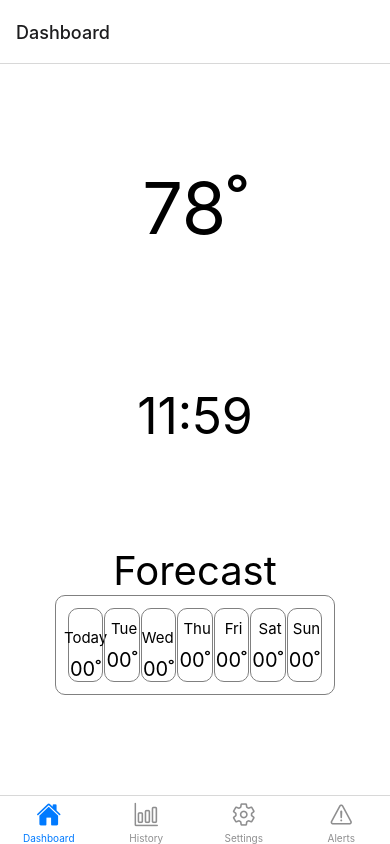
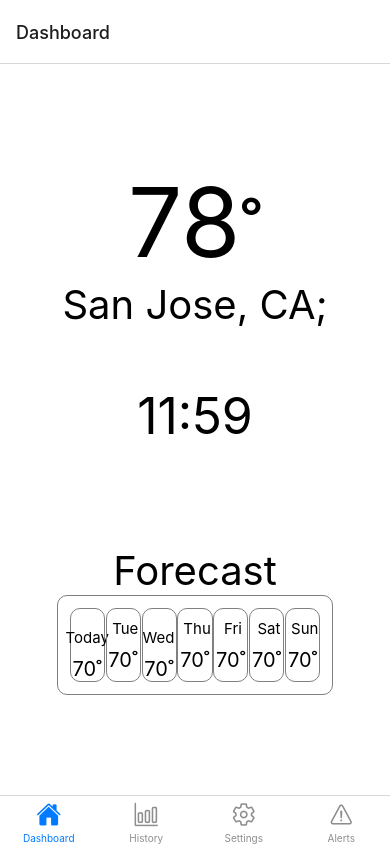
Before and after one commit to jellyymango/AQTM, a React Native app: screen / in a window 390 px wide. Built offline with nearby package versions, Linux system fonts and the light colour scheme.

Commit message:
added location placeholder on dashboard

```diff
--- a/navigation/pages/dashboard.js
+++ b/navigation/pages/dashboard.js
@@ -3,16 +3,15 @@ import { View, Text, StyleSheet, useState } from 'react-native';
 
 export default function Dashboard({ navigation }) {
     const weatherData = "78";
+    const location = "San Jose, CA";
     const timeData = "11:59";
     const forecastTitle = "Forecast";
-    const weatherDataArray = new Array(7).fill("00");
+    const weatherDataArray = new Array(7).fill("70");
 
     return (
 
         <View style={styles.weatherContainer}>
-
           <View style={styles.headerContainer}>
-
             <Text style={styles.tempText}>
 
               {weatherData}
@@ -20,23 +19,32 @@ export default function Dashboard({ navigation }) {
             </Text>
 
             <Text style={styles.degreeSymbol}>
+
               ˚
+
             </Text>
-
           </View>
 
+          <View style={styles.locationContainer}>
+            <Text style={styles.locationText}>
+
+
+              {location};
+
+            </Text>
+          </View>
+
+
+
           <View style={styles.timeContainer} >
-
             <Text style={styles.timeText}>
 
               {timeData}
 
             </Text>
-
           </View>
 
           <View style={styles.forecastTitleContainer}>
-
                 <Text style={styles.forecastTitleText}>
 
                     {forecastTitle}
@@ -44,7 +52,6 @@ export default function Dashboard({ navigation }) {
                 </Text>
 
                 <View style={styles.forecastContainer}>
-
                     {Array(7).fill(null).map((_, index) => (
                         <WeatherForecast key={index} day={" " + (index === 0 ? "Today" : "Mon Tue Wed Thu Fri Sat Sun".split(" ")[index])} weatherData={weatherDataArray[index]} />
                     ))}
@@ -64,19 +71,15 @@ const WeatherForecast = ({ day, weatherData }) => {
   return (
 
       <View style={styles.forecastItemContainer}>
-
           <Text style={styles.forecastItemText}>
-
               {day}
 
           </Text>
 
           <Text style={styles.forecastItemValueText}>
-
               {weatherData}˚
 
           </Text>
-
       </View>
 
   );
@@ -99,6 +102,22 @@ const styles = StyleSheet.create({
     alignItems: "center",
     justifyContent: "center",
     display: "inline-block",
+
+  },
+
+  locationContainer: {
+
+    flex: 1,
+    backgroundColor: "white",
+    textAlign: "center",
+
+  },
+
+  locationText: {
+
+    fontSize: 40,
+    color: "black",
+    textAlign: "center",
 
   },
 
@@ -168,7 +187,7 @@ const styles = StyleSheet.create({
 
   tempText: {
 
-    fontSize: 72,
+    fontSize: 96,
     color: "black",
 
   },
```
Also changed, not shown: 1 other file (tests, documents, lock files or other folders).
